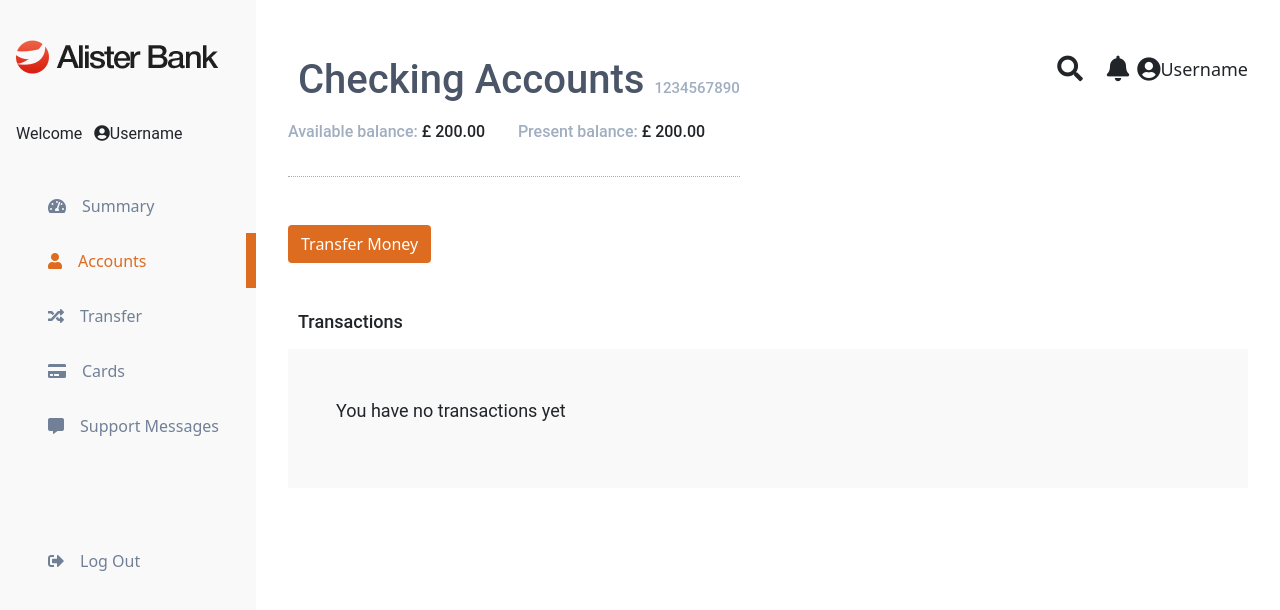
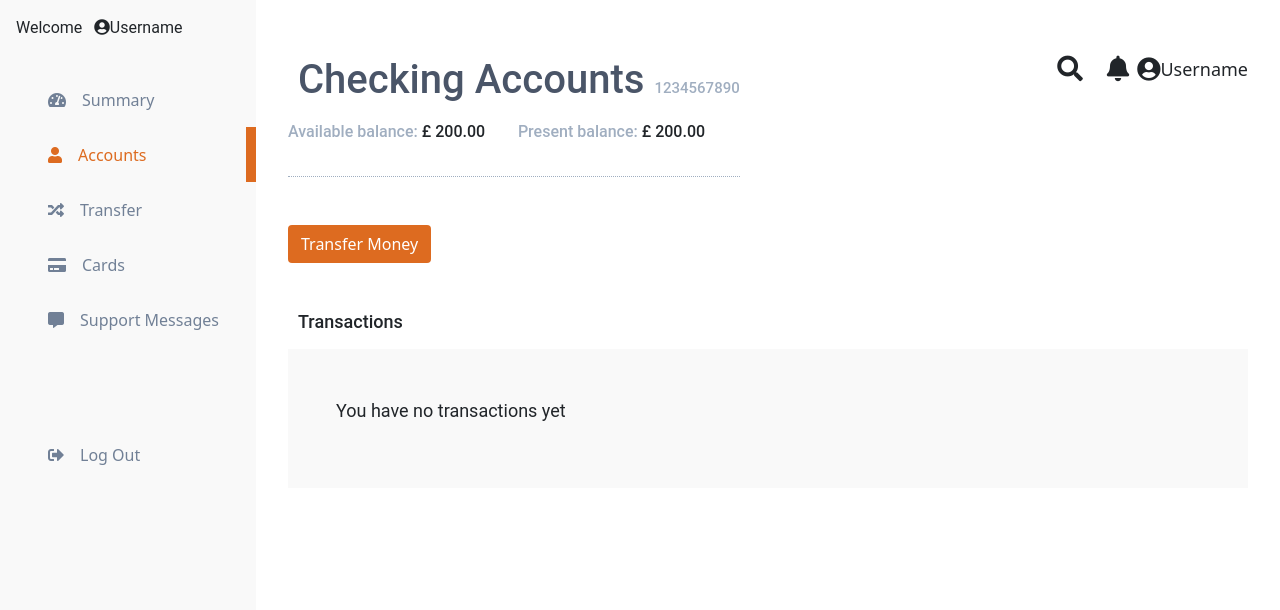
Before and after one commit to MoneyXCode/Cosmos_User, a website: page public/accountsview.html in a window 1280 px wide. Drawn offline with Linux system fonts and the light colour scheme.

Commit message:
Update accountsview.html

```diff
--- a/public/accountsview.html
+++ b/public/accountsview.html
@@ -13,7 +13,7 @@
     <div>
         <div style="display: none;" class="topmenu py-3 px-5 justify-content-between align-content-center">
             <div class="ms-2">
-                <img src="./Images/logo-2.png" class="img-fluid" alt="">
+                <!--img src="./Images/logo-2.png" class="img-fluid" alt=""-->
             </div>
             <div class="d-flex justify-content-center align-items-center">
                 <span class="ms-3"><a href="summarydashboard.html" style="text-decoration: none; color: black; font-weight: 300;"><i class="fas fa-house-user fa-md"></i></a></span>
@@ -25,7 +25,7 @@
     <div class="family-container d-flex">
         <div class="sidebar">
                 <div class="logo-head py-3 px-3">
-                    <img src="./images/logo-2.png" class="mt-4 mb-5 img-fluid" alt="">
+                    <!--img src="./images/logo-2.png" class="mt-4 mb-5 img-fluid" alt=""-->
                     <div class="leading">
                         <div class="text-sm"><p>Welcome <span class="ms-2"><i class="fas fa-user-circle"></i></span>Username</p></div>
                     </div>
```
